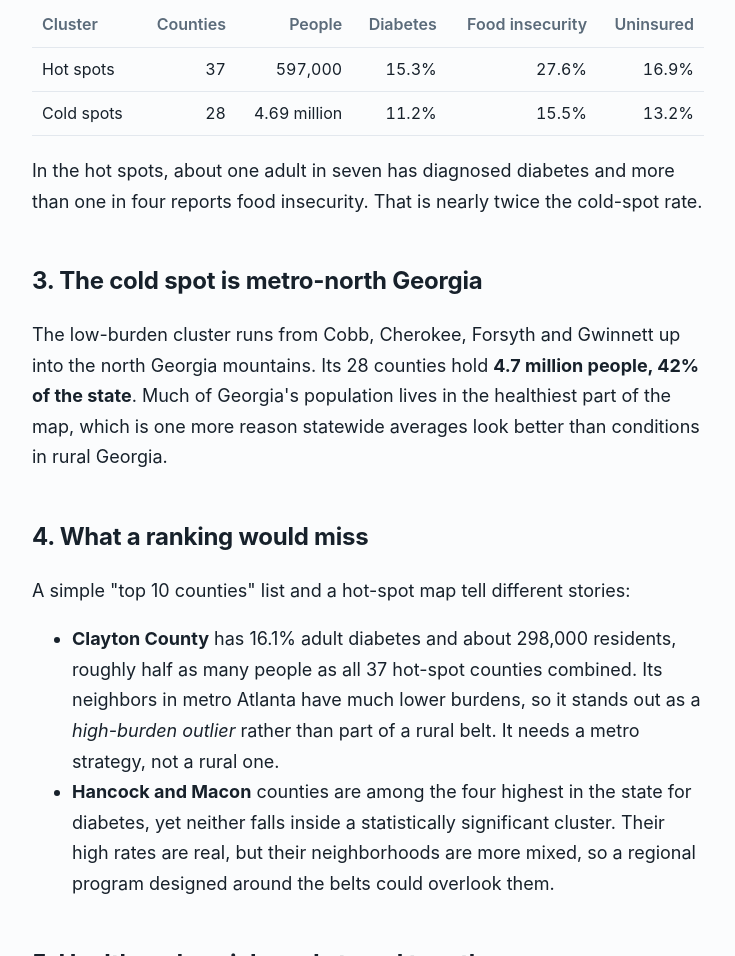
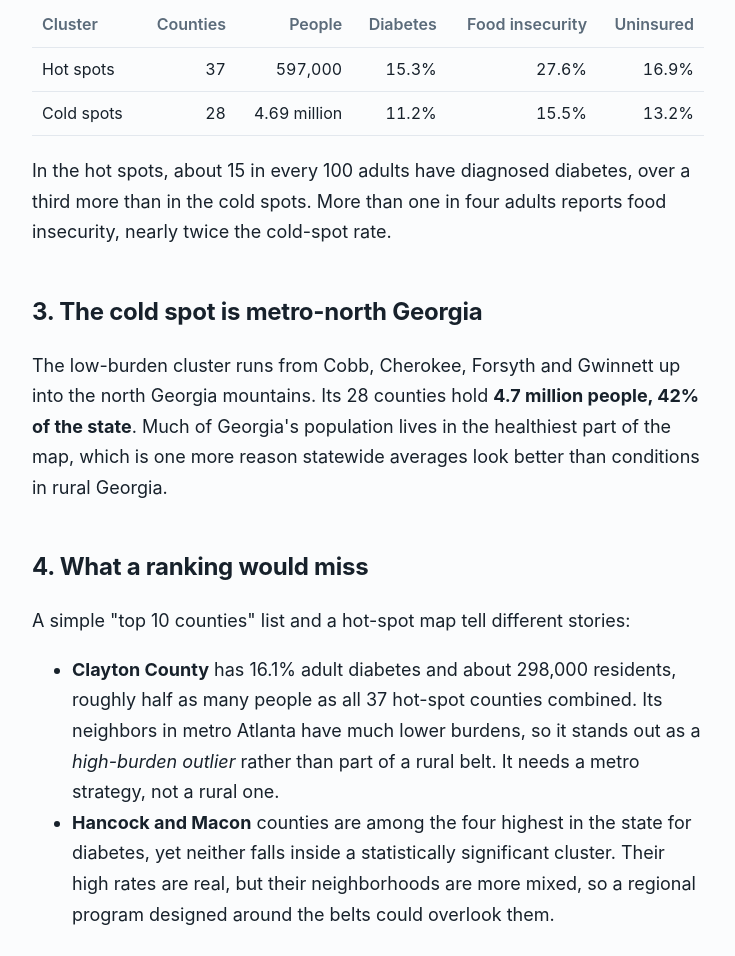
Before and after one commit to rajibhossain26/rajibhossain26.github.io, a plain HTML site: page blog/georgia-chronic-disease-hot-spots/index.html in a window 1280 px wide. Shown: the part 3218-4174 px from the top of the page, without its empty margins (272-1007 px from the left). Drawn offline with Linux system fonts and the light colour scheme.

Commit message:
Clarify hot-spot vs cold-spot comparison

```diff
--- a/blog/georgia-chronic-disease-hot-spots/index.html
+++ b/blog/georgia-chronic-disease-hot-spots/index.html
@@ -85,7 +85,7 @@
 <tr><td>Cold spots</td><td class="num">28</td><td class="num">4.69 million</td><td class="num">11.2%</td><td class="num">15.5%</td><td class="num">13.2%</td></tr>
 </tbody>
 </table>
-<p>In the hot spots, about one adult in seven has diagnosed diabetes and more than one in four reports food insecurity. That is nearly twice the cold-spot rate.</p>
+<p>In the hot spots, about 15 in every 100 adults have diagnosed diabetes, over a third more than in the cold spots. More than one in four adults reports food insecurity, nearly twice the cold-spot rate.</p>
 
 <h2>3. The cold spot is metro-north Georgia</h2>
 <p>The low-burden cluster runs from Cobb, Cherokee, Forsyth and Gwinnett up into the north Georgia mountains. Its 28 counties hold <strong>4.7 million people, 42% of the state</strong>. Much of Georgia's population lives in the healthiest part of the map, which is one more reason statewide averages look better than conditions in rural Georgia.</p>
```
